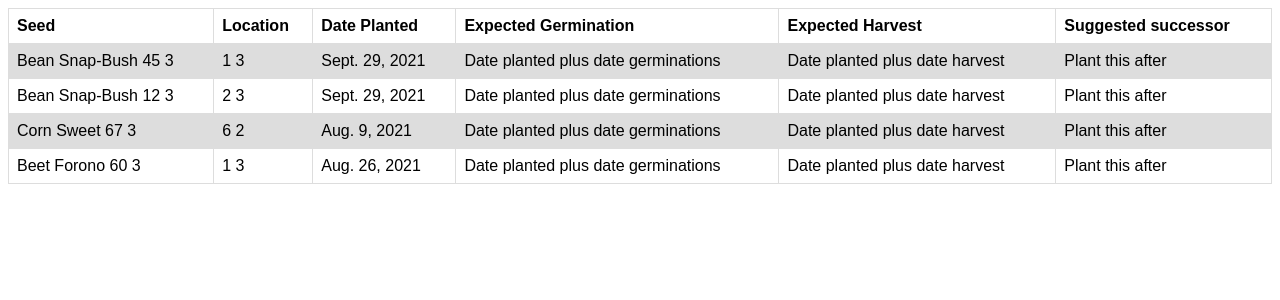
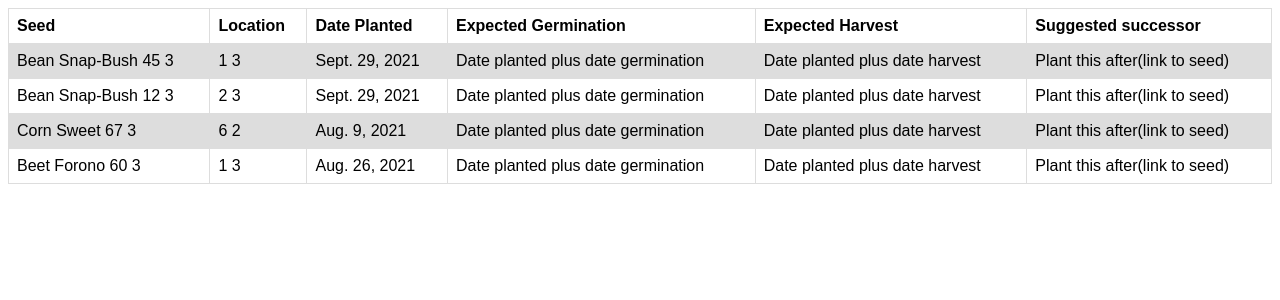
Before and after one commit to mleo40/MyGarden, a Django app: page /planted/ in a window 1280 px wide. Shown: the top 300 px of the page. Run offline with Django 3.2, Linux system fonts and the light colour scheme; data comes from the database, SQL or seed files in the repository; both versions use the stored data as it was after the commit.

Commit message:
this is actually getting somewhere....

```diff
--- a/seeds/models.py
+++ b/seeds/models.py
@@ -31,11 +31,12 @@ class PlantingBeds(models.Model):
     Planting bed object
     """
     id = models.AutoField(primary_key=True)
-    zone = models.IntegerField(default=1, choices=((1, "One"),
-                                        (2, "Two"),
-                                        (3, "Three"),
-                                        (4, "Four"),
-                                        (5, "Five")))
+    zone = models.IntegerField(default=1, choices=((6, "Green house"),
+                                                   (1, "One"),
+                                                   (2, "Two"),
+                                                   (3, "Three"),
+                                                   (4, "Four"),
+                                                   (5, "Five")))
     bed_number = models.IntegerField()
 
     def __str__(self):
--- a/seeds/templates/seeds/planted.html
+++ b/seeds/templates/seeds/planted.html
@@ -16,11 +16,11 @@
 
         {% for plant in planted %}
         <tr>
-            <td>{{ plant.seed }} </td>
-            <td>{{ plant.location }} </td>
-            <td>{{ plant.date }} </td>
-            <td>Date planted plus date germinations </td>
-            <td>Date planted plus date harvest </td>
-            <td>Plant this after </td>
+            <td>{{ plant.seed }}</td>
+            <td>{{ plant.location }}</td>
+            <td>{{ plant.date }}</td>
+            <td>Date planted plus date germination</td>
+            <td>Date planted plus date harvest</td>
+            <td>Plant this after(link to seed)</td>
         {% endfor %}
 {% endblock %}
```
Also changed, not shown: db.sqlite3, seeds/migrations/0007_alter_plantingbeds_zone.py (added), seeds/migrations/0008_alter_plantingbeds_zone.py (added), seeds/migrations/0009_alter_plantingbeds_zone.py (added), seeds/views.py (line endings or trailing spaces).
